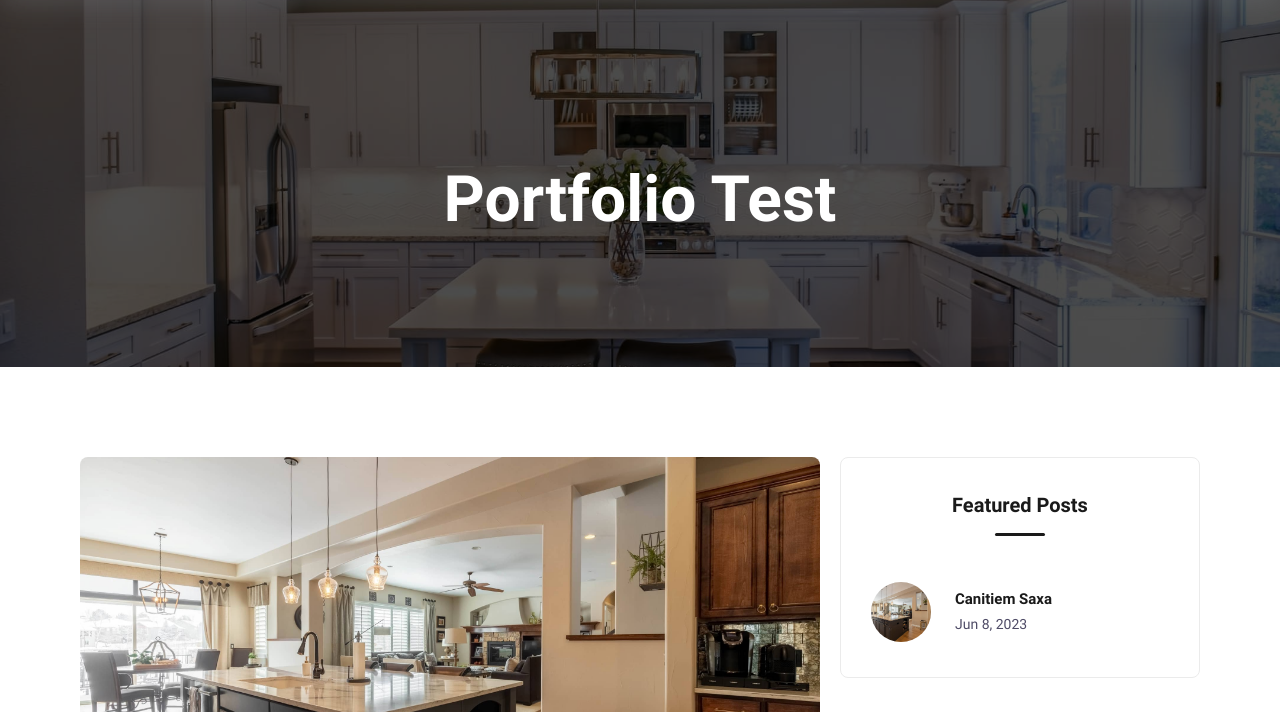
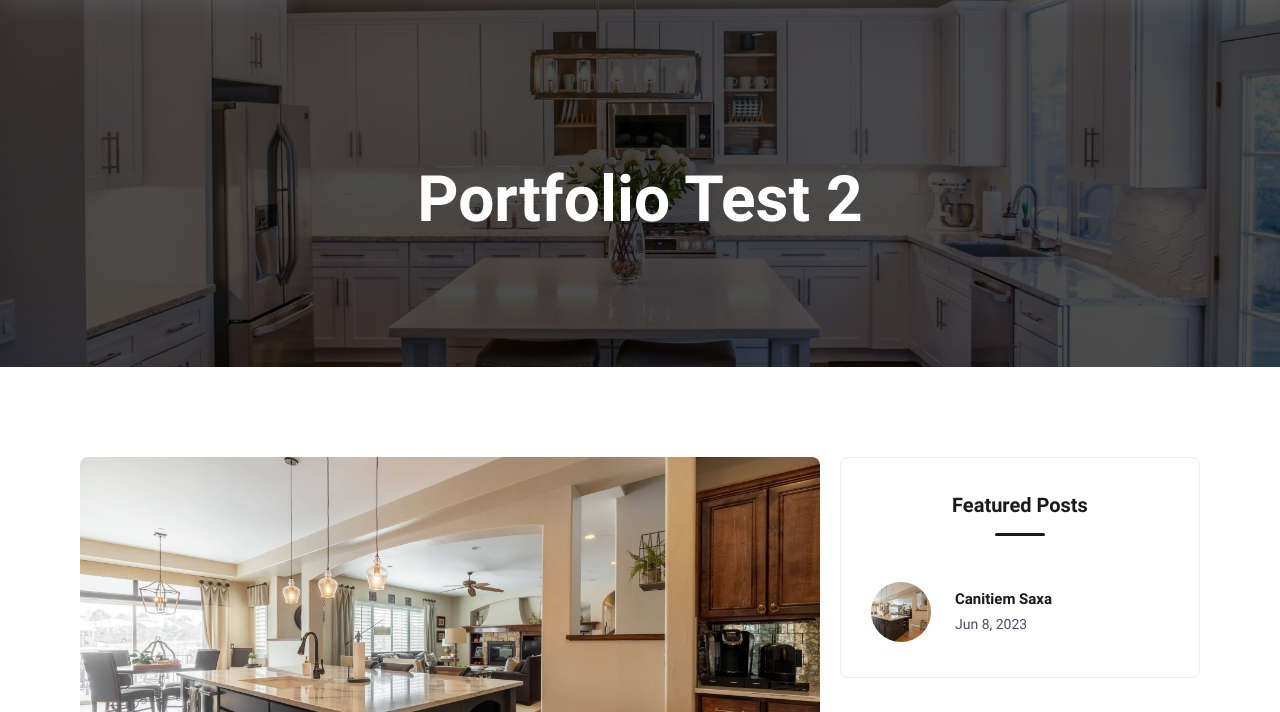
Before and after one commit to JakeOlsenDesign/jodportfolio, an Eleventy site: page src/content/pages/portfolio.html in a window 1280 px wide. Shown: the part 88-800 px from the top of the page. Built offline with nearby package versions, Linux system fonts and the light colour scheme; Eleventy itself is replaced by a stand-in of ours; files that its build step writes are made by us from their sources.

Commit message:
Update portfolio.html

```diff
--- a/src/content/pages/portfolio.html
+++ b/src/content/pages/portfolio.html
@@ -20,7 +20,7 @@
     <!-- ============================================ -->
 
     <section id="int-hero">
-        <h1 id="home-h">Portfolio Test</h1>
+        <h1 id="home-h">Portfolio Test 2</h1>
         <picture>
             <source media="(max-width: 600px)" srcset="/assets/images/cabinets2-m.jpg">
             <source media="(min-width: 601px)" srcset="/assets/images/cabinets2.jpg">
```
